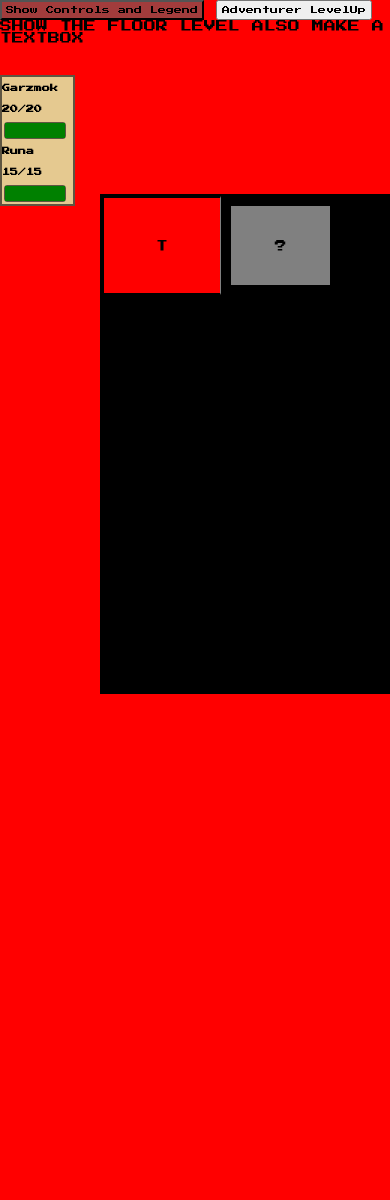
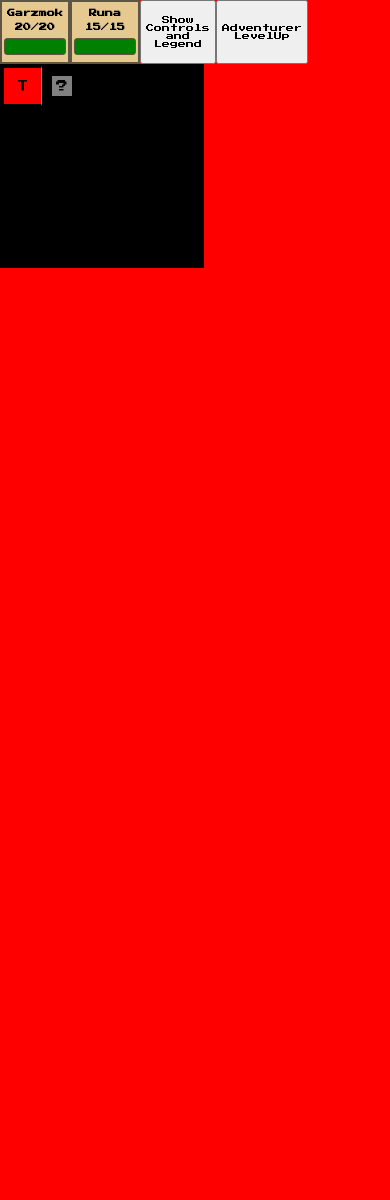
Before and after one commit to ShererStress/terrible_dungeon_crawl_repo, a PHP site: page / in a window 390 px wide; the page is wider, and only the part inside the window is pictured. Before the commit the page ends 694 px from the top of that part, so only its background shows below. Run offline with PHP 8.4, Linux system fonts and the light colour scheme.

Commit message:
The map screen is responsive. I think.

```diff
--- a/index.html
+++ b/index.html
@@ -13,7 +13,12 @@
   <meta name="viewport" content="width=device-width">
 </head>
 <body>
-  <button id="helpButton" class="menuButtons"> Show Controls and Legend </button>
+  <mobileWindowFrame id="mobileFrame">
+    <div id="menuHolder" class="menuBoxRow">
+      <button id="helpButton" class="menuButtons"> Show Controls and Legend </button>
+      <button id="levelUpButton" class="menuButtons"> Adventurer LevelUp </button>
+
+    </div>
   <modal class="helpBox">
     <div class="helpBox centerTextbox">
       <h3> Click on areas to explore. You are located in the red area. </h3>
@@ -25,7 +30,7 @@
     </div>
   </modal>
 
-  <button id="levelUpButton" class="menuButtons"> Adventurer LevelUp </button>
+
   <modal class="levelUpBox">
     <div class="levelUpBox centerTextbox">
       <h3> BEHOLD - a menu for leveling up adventurers! </h3>
@@ -48,12 +53,10 @@
     </div>
   </modal>
 
-  <div id="mapHealthBarZone"></div>
-  SHOW THE FLOOR LEVEL
-  ALSO MAKE A TEXTBOX
-  <mobileDeviceStupidityOverflowCompensator id"AAA">
+
+  <mapWrapper id="mapWrapper">
   <mapArea id="mapZone"></mapArea>
-  </mobileDeviceStupidityOverflowCompensator>
+  </mapWrapper>
   <modal id="combatOverlay">
     <div id="combatBox">
       <sectionCombat id="commandZone">
@@ -80,5 +83,6 @@
 
   <script src="terrible_dungeon_crawl/tdc.js"></script>
   <script src="terrible_dungeon_crawl/battle.js"></script>
+</mobileWindowFrame>
 </body>
 </html>
--- a/terrible_dungeon_crawl/battle.js
+++ b/terrible_dungeon_crawl/battle.js
@@ -1354,13 +1354,16 @@ class PlayerGroup {
   }
 
   updateMapHealthBlocks() {
-    let $mapHealthBox = $("#mapHealthBarZone");
-    $mapHealthBox.empty();
-
-    for(let i = 0; i < this.playerList.length; i++) {
+    let $mapHealthBox = $("#menuHolder");
+    //$mapHealthBox.empty();
+    $(".healthBox").remove();
+
+    for(let i = this.playerList.length-1; i >= 0; i--) {
       let currentVigor = this.playerList[i].vigor;
       let currentWounds = this.playerList[i].wounds;
       let maxWounds = this.playerList[i].maxWounds;
+
+      let $newMapHealthBlock = $("<div>").addClass("healthBox").css("height","5em");
 
       let $healthContainer = $("<div>").addClass("healthContainer").css("margin", "auto");
       $healthContainer.css("width","60px").css("height","15px").css("margin","2px");
@@ -1370,9 +1373,10 @@ class PlayerGroup {
       $woundBar.css("width",`${100*currentWounds/maxWounds}%`);
       $healthContainer.append($woundBar);
       $woundBar.append($vigorBar);
-      $mapHealthBox.append($("<h2>").text(`${this.playerList[i].name}`).css("font-size","8px"))
-      $mapHealthBox.append($("<h2>").text(`${currentVigor}/${currentWounds}`).css("font-size","8px"))
-      $mapHealthBox.append($healthContainer);
+      $newMapHealthBlock.append($("<h2>").text(`${this.playerList[i].name}`).css("font-size","8px"))
+      $newMapHealthBlock.append($("<h2>").text(`${currentVigor}/${currentWounds}`).css("font-size","8px"))
+      $newMapHealthBlock.append($healthContainer)
+      $mapHealthBox.prepend($newMapHealthBlock);
     }
   };
 
--- a/terrible_dungeon_crawl/style.css
+++ b/terrible_dungeon_crawl/style.css
@@ -145,6 +145,18 @@ div {
 
 }
 
+.menuBoxCol {
+  display: flex;
+  flex-flow: column;
+  width: 12em;
+}
+
+.menuBoxRow {
+  display: flex;
+  flex-flow: row;
+  width: 12em;
+}
+
 .helpBox {
   display: none;
 }
@@ -172,6 +184,13 @@ div {
   border: 2px solid #5e5542;
   display: flex;
   flex-flow: column;
+}
+
+.healthBox {
+  width: 6em;
+  background-color: #e5c990;
+  border: 2px solid #5e5542;
+  text-align: center;
 }
 
 #combatBox {
@@ -367,6 +386,7 @@ roomDiv {
     position: absolute;
     top: 100%;
     left: 0; */
+
     /* transform: rotate(90deg) translate(50%,0%); */
     margin: 0;
     padding: 0;
@@ -377,17 +397,26 @@ roomDiv {
     overflow: scroll;
   }
 
+  #mobileFrame {
+    width: 100em;
+    height: 100em;
+    display: inline-block;
+  }
+
   mobileDeviceStupidityOverflowCompensator {
-    position: relative;
-    width: 800px;
-    height: 800px;
-    max-width: 800px;
+    position: fixed;
+    left: 0%;
+    top: 5em;
+    width: 200px;
+    height: 200px;
+    /* max-width: 800px;
     max-height: 800px;
     min-width: 800px;
-    min-height: 800px;
+    min-height: 800px; */
     overflow: scroll;
     display: flex;
   }
+
 
   mapArea {
 
@@ -405,7 +434,7 @@ roomDiv {
     box-sizing: border-box;
     border: 2px solid black;
     overflow: scroll;
-    margin: auto;
+    margin: 0;
   }
 
   button {
@@ -549,19 +578,26 @@ roomDiv {
 
   #mapHealthBarZone {
     position: absolute;
-    top: 75px;
-    left: 0px;
-    width: 71px;
+    top: 0px;
+    left: 50%;
+    /* width: 6em; */
     background-color: #e5c990;
     border: 2px solid #5e5542;
     display: flex;
-    flex-flow: column;
+    flex-flow: row;
+  }
+
+  .healthBox {
+    width: 6em;
+    background-color: #e5c990;
+    border: 2px solid #5e5542;
+    text-align: center;
   }
 
   #combatBox {
     background-color: #e5c990;
-  	height: 600px;
-  	width: 1000px;
+  	height: 100%;
+  	width: 100%;
   	border-radius: 2px;
   	margin: 75px auto;
     border: 3px solid #5e5542;
@@ -649,6 +685,9 @@ roomDiv {
 
   #combatOverlay {
     background-color: rgba(80,0,0,0.6);
+    position: fixed;
+    width: 100%;
+    height: 100%
     z-index: 2;
     display: none;
   }
--- a/terrible_dungeon_crawl/tdc.js
+++ b/terrible_dungeon_crawl/tdc.js
@@ -148,7 +148,7 @@ $(()=>{ //Start jQuery
   //Down1 1.2
   //Down2 7.0
 
-
+//Max size of 15x15 - fits on tablet - only 2 sizes needed for responsiveness
 
 
   //////CLASSES
@@ -584,56 +584,51 @@ $(()=>{ //Start jQuery
           });
         }
       }//end loops
-      /*
-      let totalScreenWidth = screen.width;
-      console.log(totalScreenWidth);
-      if(totalScreenWidth < 0) {
 
-      }
 
-      //Change these to rescale maps if it gets too big - remember to consider the effects of the borders (currently 4 px)!
-      let roomSize = 40;
-      let mapWidth = 4+(arrayIn[0].length)*roomSize;
-      let mapHeight = 4+(arrayIn.length)*roomSize;
-
-      $map.css("height", `${mapHeight}px`);
-      $map.css("width",`${mapWidth}px`);
-
-      let $rooms = $(".roomButton")
-      $rooms.css("width", `${roomSize}px`);
-      $rooms.css("height", `${roomSize}px`);
-
-      //RESPONSIVENESS
-      $map.css("min-width", `${mapWidth}px`);
-      $map.css("min-height", `${mapHeight}px`);
-      $map.css("max-width", `${mapWidth}px`);
-      $map.css("max-height", `${mapHeight}px`);
-      */
-
+      //Prepare for sufferin- I mean responsiveness
       let totalScreenWidth = screen.width;
 
-      let roomsWide = arrayIn[0].length;
-      let roomsTall = arrayIn.length;
-      let percentWide = 100/roomsWide;
-      let percentTall = 100/roomsTall;
+      if(totalScreenWidth <= 600) { //IT'S A DAMN PHONE
+        let roomsWide = arrayIn[0].length;
+        let roomsTall = arrayIn.length;
+        let percentWide = 100/roomsWide;
+        let percentTall = 100/roomsTall;
 
-      console.log(totalScreenWidth);
-      if(totalScreenWidth < 0) {
+        let roomSize = 4;
+
+        let mapWidth = 4+(roomsWide)*roomSize;
+        let mapHeight = 4+(roomsTall)*roomSize;
+
+        let $mobileWindowFrame = $("#mobileFrame");
+        let $mapWrapper = $("#mapWrapper");
+        $mobileWindowFrame.css("width",`${mapWidth}em`);
+        $mobileWindowFrame.css("height",`${mapHeight}em`);
+        $mapWrapper.css("width",`${mapWidth}em`);
+        $mapWrapper.css("height",`${mapHeight}em`);
+
+        $map.css("height", `${100}%`);
+        $map.css("width",`${100}%`);
+
+        let $rooms = $(".roomButton")
+        $rooms.css("width", `${percentWide}%`);
+        $rooms.css("height", `${percentTall}%`);
+
+      } else { //Tablet/desktop yaaaayyyy
+
+        //Change these to rescale maps if it gets too big - remember to consider the effects of the borders (currently 4 px)!
+        let roomSize = 40;
+
+        $map.css("height", `${4+(arrayIn.length)*roomSize}px`);
+        $map.css("width",`${4+(arrayIn[0].length)*roomSize}px`);
+
+        let $rooms = $(".roomButton")
+        $rooms.css("width", `${roomSize}px`);
+        $rooms.css("height", `${roomSize}px`);
 
       }
 
 
-      //Change these to rescale maps if it gets too big - remember to consider the effects of the borders (currently 4 px)!
-      let roomSize = 40;
-      let mapWidth = 4+(arrayIn[0].length)*roomSize;
-      let mapHeight = 4+(arrayIn.length)*roomSize;
-
-      $map.css("height", `${500}px`);
-      $map.css("width",`${600}px`);
-
-      let $rooms = $(".roomButton")
-      $rooms.css("width", `${percentWide}%`);
-      $rooms.css("height", `${percentTall}%`);
 
     };
 
```
